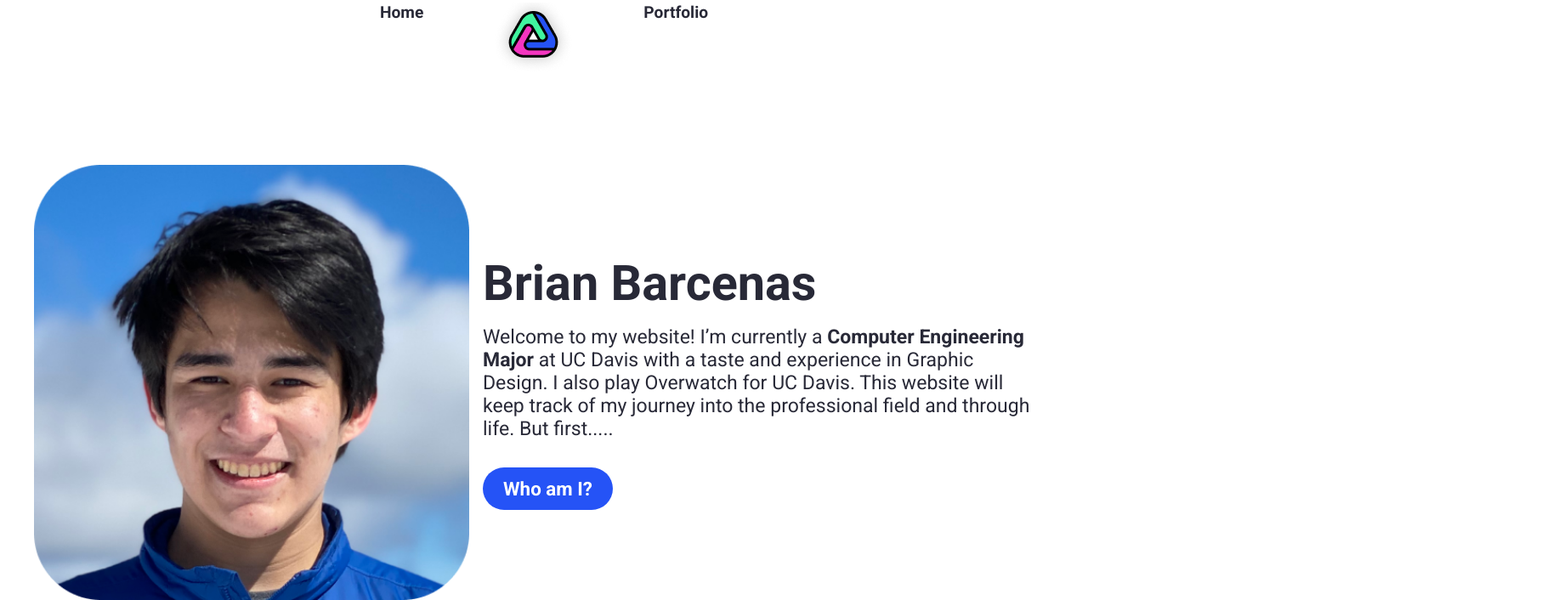
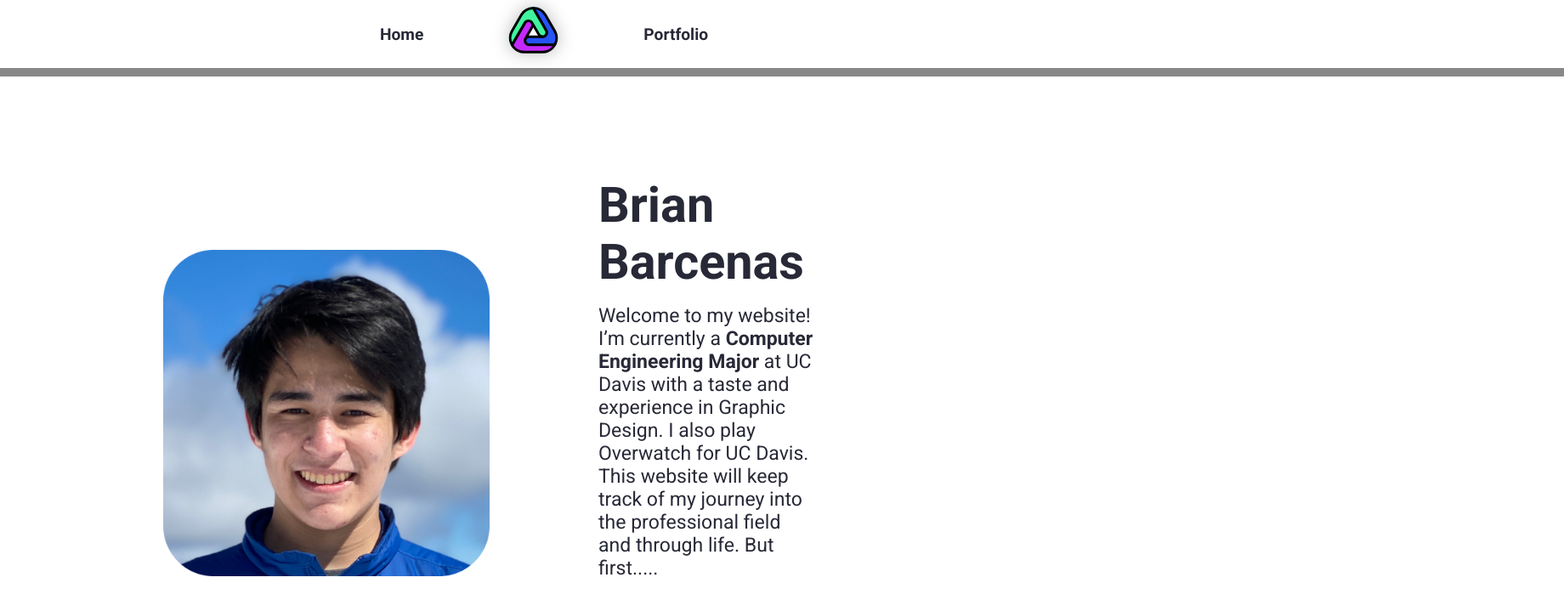
Before and after one commit to nesslie/nesslie.github.io, a plain HTML site: page index.html in a window 1280 px wide. Shown: the top 706 px of the page at 85% size, 1840 px wide, since content can reach past the window. Drawn offline with Linux system fonts and the light colour scheme.

Commit message:
fixed sizing

```diff
--- a/index.css
+++ b/index.css
@@ -3,6 +3,8 @@
     align-items: stretch;
     justify-content: center;
     flex-grow: 1;
+    max-width: 70vw;
+    align-self: center;
 }
 
 .home-main-section .img-wrapper{
@@ -16,8 +18,8 @@
 .home-main-section .my-face{
     background-image: url(src/myface.png);
     flex-grow: 1;
-    max-width: 10vh;
-    min-width: 40vw;
+    max-width: 50vh;
+    min-width: 30vw;
     background-size: contain;
     background-repeat: no-repeat;
     background-position: center left;
@@ -27,11 +29,27 @@
     display: flex;
     flex-direction: column;
     align-items: flex-start;
-    margin:1rem;
+    margin:8rem;
+    align-self: center;
+}
+
+.home-main-section .btn{
+    color:white;
+    font-weight: bold;
+    background-color: #2553F6;
+    padding: .75rem 1.5rem;
+    border-radius: 4rem;
+    text-decoration: none;
+    font-size: 1.4rem;
+    display: flex;
     align-self: center;
 }
 
 @media (max-width:900px) {
+    .home-main-section{
+        max-width: 95vw;
+        align-self: left;
+    }
     .home-main-section .img-wrapper{
         display: none;
     }
--- a/index.html
+++ b/index.html
@@ -13,7 +13,7 @@
         <nav class="main-nav">
             <ul>
                 <li><a href="index.html">Home</a></li>
-                <li><img src="src/logo.png"></li>
+                <li><img src="src/trianglelogo.svg"></li>
                 <li><a href="portfolio.html">Portfolio</a></li>
             </ul>
         </nav>
@@ -25,7 +25,7 @@
             <div class="call-to-action">
                 <h1 class="title">Brian Barcenas</h1>
                 <span class="bio">Welcome to my website! I’m currently a <b>Computer Engineering Major</b> at UC Davis with a taste and experience in Graphic Design. I also play Overwatch for UC Davis. This website will keep track of my journey into the professional field and through life. But first.....</span>
-                <a href="" class="main-button">Who am I?</a>
+                <a href="" class="btn">Who am I?</a>
             </div>
 
     </section>
--- a/styles.css
+++ b/styles.css
@@ -33,6 +33,8 @@ body{
     padding: 0;
     list-style: none;
     text-decoration: none;
+    align-items:center;
+    justify-content: center;
 }
 
 .main-nav a {
@@ -55,9 +57,11 @@ body{
 .main-header{
     display: flex;
     justify-content:center;
+    align-self: center;
     align-items:center;
-    height: 100px;
-    width: 100%;
+    height: 80px;
+    width: 200%;
+    box-shadow: 5px 10px #888888;
 }
 
 .container{
@@ -71,6 +75,7 @@ body{
     font-size: 3em;
     margin-top: 0;
     margin-bottom: 1rem;
+    align-self: center;
 }
 
 .bio{
```
Also changed, not shown: src/trianglelogo.svg (added).
